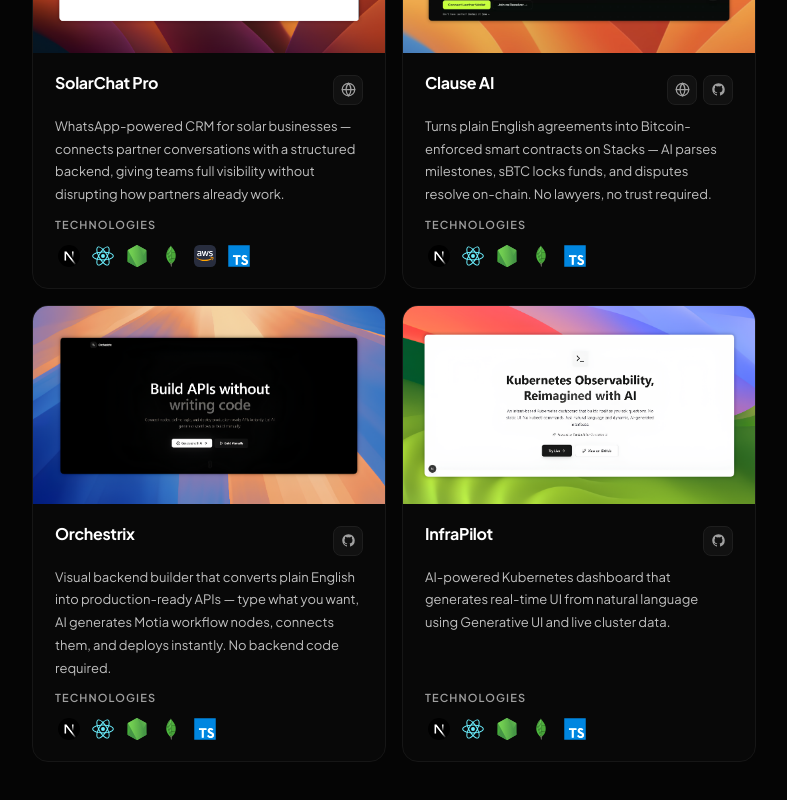
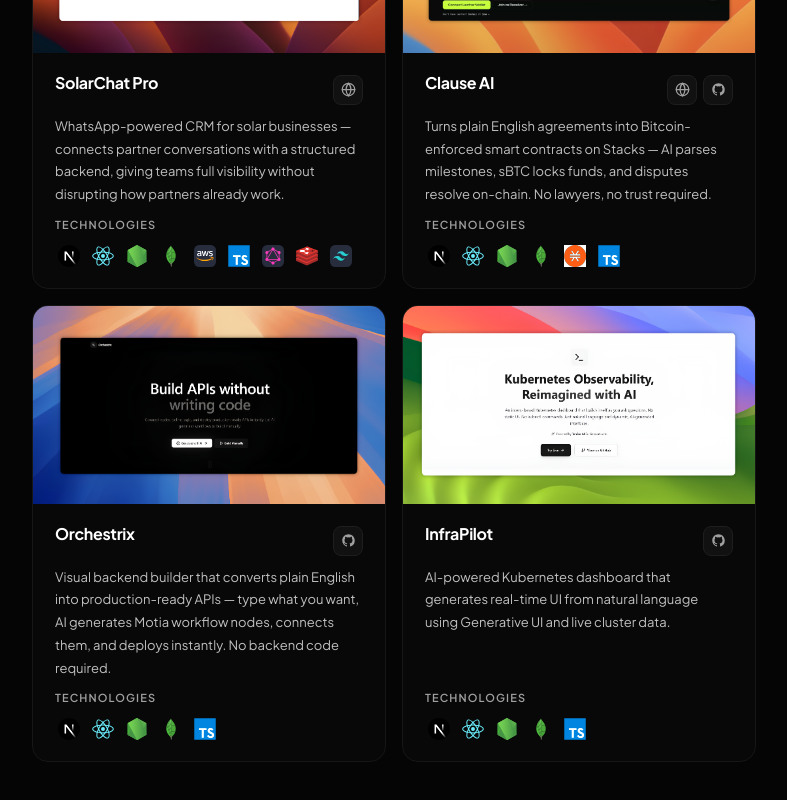
Before and after one commit to AymaanPathan/portfolio, a Next.js app: page / in a window 1280 px wide. Shown: the part 2406-3206 px from the top of the page, without its empty margins (246-1033 px from the left). Built offline with nearby package versions, Linux system fonts and the light colour scheme.

Commit message:
feat: add new tech icons for GraphQL, Redis, Tailwind CSS, and Stacks in project section

```diff
--- a/src/app/Sections/ProjectSection.tsx
+++ b/src/app/Sections/ProjectSection.tsx
@@ -10,6 +10,10 @@ import SolarchatPro from "../images/solarchatpro.png";
 import ClauseAi from "../images/clause-ai.png";
 import Orchestrix from "../images/Orchestrix.png";
 import InfraPilot from "../images/infrapilot.png";
+import GraphQL from "../icons/GraphQl.svg";
+import Redis from "../icons/Redis.svg";
+import Tailwind from "../icons/Tailwind.svg";
+import Stack from "../icons/stack.svg";
 
 const projects = [
   {
@@ -28,6 +32,9 @@ const projects = [
       { name: "MongoDB", icon: MongoDB },
       { name: "AWS", icon: AWS },
       { name: "TypeScript", icon: Typescript },
+      { name: "GraphQL", icon: GraphQL },
+      { name: "Redis", icon: Redis },
+      { name: "Tailwind CSS", icon: Tailwind },
     ],
   },
   {
@@ -44,7 +51,7 @@ const projects = [
       { name: "React", icon: React },
       { name: "Node.js", icon: NodeJs },
       { name: "MongoDB", icon: MongoDB },
-
+      { name: "Stacks", icon: Stack },
       { name: "TypeScript", icon: Typescript },
     ],
   },
```
Also changed, not shown: src/app/images/infrapilot.png.
